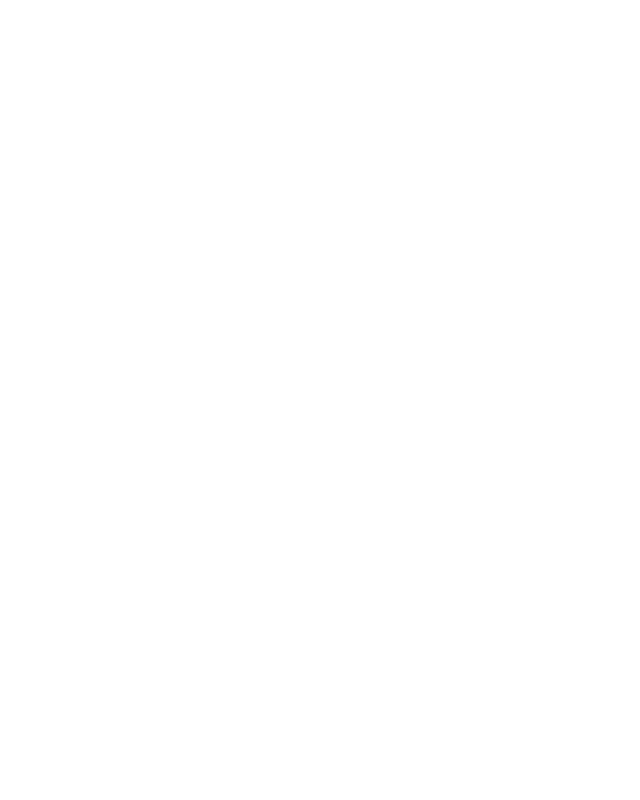
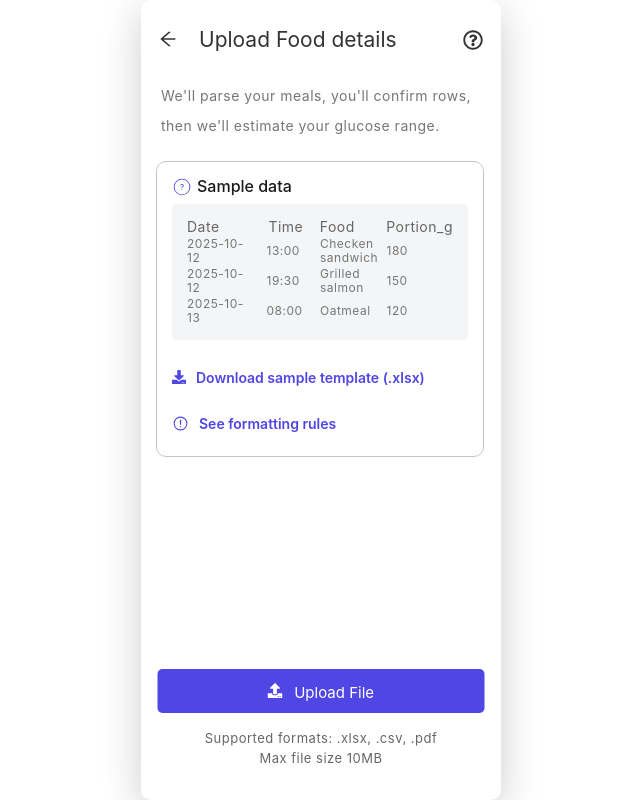
Before and after one commit to mohdkamleen/demo-neurom-fr, a React (Create React App) app: page /fileupload in a window 1280 px wide. Before the commit this address had no page. Shown: the whole page, without its empty margins (319-959 px from the left). Built offline with nearby package versions, Linux system fonts and the light colour scheme.

Commit message:
upload file is completed

```diff
--- a/src/App.jsx
+++ b/src/App.jsx
@@ -6,6 +6,7 @@
 import Predict from "./pages/Predict";
 import 'antd/dist/reset.css'; // For AntD v5+
 import ManualEntry from "./pages/ManualEntry";
+import FileUpload from "./pages/UploadFoodDetails";
 
 
 function App() {
@@ -17,6 +18,7 @@
           <Route path="/home" element={<Home />} />
           <Route path="/predict" element={<Predict />} />
           <Route path="/manualentry" element={<ManualEntry />} />
+          <Route path="/fileupload" element={<FileUpload />} />
         </Routes>
       </div>
   );
--- a/src/pages/ManualEntry/index.css
+++ b/src/pages/ManualEntry/index.css
@@ -124,6 +124,7 @@
   gap: 10px;
   border-radius: 5px;
   border: none;
+  background: transparent;
   font-weight: 600;
   cursor: pointer;
   font-size: 15px;
@@ -140,79 +141,3 @@
   display: flex;
   gap: 10px;
 }
-
-
-
-
-
-
-
-
-
-
-
-
-
-
-
-
-
-
-
-
-
-
-
-
-
-
-
-
-
-
-
-.predict-body{
-  color: #767676;
-}
-.predict-body .we-ll-text{
-  font-size: 14px;
-  letter-spacing: .5px;
-  line-height: 30px;
-  margin: 0px 20px 15px 20px;
-  display: block;
-}
-
-.predict-body .single-btn{
-  display: block;
-  margin: auto;
-  width: 328px;
-  height: 92px;
-  margin-top: 16px;
-  border-radius: 10px;
-  display: flex;
-  align-items: center;
-  justify-content: space-between;
-  padding: 15px;
-  border: 2px solid #40404065;
-  cursor: pointer;
-  transition: .3s;
-}
-
-.predict-body .single-btn:hover{
-  box-shadow: 0px 0px 10px #4e46e542;
-}
-
-.predict-body .single-btn div{
-  display: flex;
-  flex-direction: column;
-  padding: 10px 15px 0 15px;
-}
-.predict-body .single-btn div h4{
-  color: #4F46E5;
-  font-weight: 600;
-}
-.predict-body .single-btn div p{
-  letter-spacing: .5px;
-  line-height: 20px;
-  font-size: 14px;
-}
--- a/src/pages/ManualEntry/index.jsx
+++ b/src/pages/ManualEntry/index.jsx
@@ -73,7 +73,7 @@
           />
 
           <label htmlFor="userId">
-            Food Name <span className="required">*</span>
+            Food Name<span className="required">*</span>
           </label>
           <input
             type="text"
@@ -82,7 +82,7 @@
           />
 
           <label htmlFor="userId">
-            Food Type <span className="required">*</span>
+            Food Type<span className="required">*</span>
           </label>
           <Select className="select" value={"Breakfast"}>
             <Select.Option value="Breakfast"></Select.Option>
@@ -92,7 +92,7 @@
 
 
           <label htmlFor="userId">
-            Serving Size <span className="required">*</span>
+            Serving Size<span className="required">*</span>
           </label>
           <input
             type="text"
@@ -101,21 +101,56 @@
           />
 
           <label htmlFor="userId">
-            Number of Servings <span className="required">*</span>
+            Number of Servings<span className="required">*</span>
           </label>
           <div className="number-servings-btn-group">
-            <input style={{padding:"0 25px ",fontSize:"30px"}} type="button" value={"-"} />
+            <input style={{ padding: "0 25px ", fontSize: "30px" }} type="button" value={"-"} />
             <input
-            style={{textAlign:"center",width:"150px"}}
+              style={{ textAlign: "center", width: "150px" }}
               type="text"
               value={1}
               required
             />
-            <input style={{padding:"0 25px ",fontSize:"30px"}} type="button" value={"+"} />
+            <input style={{ padding: "0 25px ", fontSize: "30px" }} type="button" value={"+"} />
           </div>
 
+          <div style={{ display: "flex",justifyContent:"space-between",alignItems:"center",marginTop:"-20px" }}>
+            <label htmlFor="userId">
+              Carbs<span className="required">*</span>
+            </label>
+            <input
+            style={{width:"134px"}}
+              type="text"
+              placeholder="ex: 50"
+              required
+            />
+          </div>
 
-          <button type="submit" className="add-another-food-btn">
+          <div style={{ display: "flex",justifyContent:"space-between",alignItems:"center",marginTop:"-20px" }}>
+            <label htmlFor="userId">
+              Clories<span className="required">*</span>
+            </label>
+            <input
+            style={{width:"134px"}}
+              type="text"
+              placeholder="ex: 100"
+              required
+            />
+          </div>
+
+          <div style={{ display: "flex",justifyContent:"space-between",alignItems:"center",marginTop:"-20px" }}>
+            <label htmlFor="userId">
+              Fiber<span className="required">*</span>
+            </label>
+            <input
+            style={{width:"134px"}}
+              type="text"
+              placeholder="ex: 65"
+              required
+            />
+          </div>
+
+          <button className="add-another-food-btn">
             <FaPlus style={{ fontSize: "18px" }} />  Add another food
           </button>
 
--- /dev/null
+++ b/src/pages/UploadFoodDetails/index.css
@@ -0,0 +1,148 @@
+
+.top-header-screen {
+  width: 360px;
+  height: 100%;
+  position: absolute;
+  top: 0;
+  left: 50%;
+  transform: translateX(-50%);
+  background: #ffffff;
+  border-radius: 10px;
+  box-shadow: 0 10px 40px rgba(0, 0, 0, 0.2);
+  font-family: "Inter", sans-serif;
+}
+
+.top-bar{
+  display: flex;
+  align-items: center;
+  justify-content: space-between;
+}
+
+.top-bar div {
+  display: flex;
+  align-items: center;
+  font-size: 14px;
+  color: #333;
+}
+
+.top-bar div .back-arrow {
+  font-size: 18px;
+  margin-bottom: 10px;
+  cursor: pointer;
+}
+
+.top-bar div h2 {
+  font-weight: 400;
+  padding: 0 10px;
+}
+
+.upload-food-body .we-ll-text{
+  font-size: 14px;
+  letter-spacing: .5px;
+  color: #767676;
+  line-height: 30px;
+  margin: 0px 20px 15px 20px;
+  display: block;
+}
+
+.upload-food-body .content-data-section{
+  border-radius: 10px;
+  border: 1px solid #C4C4C4;
+  height: 296px;
+  width: 328px;
+  margin: 20px 15px;
+  padding: 15px;
+}
+
+.upload-food-body .single-btn{
+  display: block;
+  margin: auto;
+  width: 328px;
+  height: 92px;
+  margin-top: 16px;
+  border-radius: 10px;
+  display: flex;
+  align-items: center;
+  justify-content: space-between;
+  padding: 15px;
+  border: 2px solid #40404065;
+  cursor: pointer;
+  transition: .3s;
+}
+
+.upload-food-body .single-btn:hover{
+  box-shadow: 0px 0px 10px #4e46e542;
+}
+
+.upload-food-body .single-btn div{
+  display: flex;
+  flex-direction: column;
+  padding: 10px 15px 0 15px;
+}
+.upload-food-body .single-btn div h4{
+  color: #4F46E5;
+  font-weight: 600;
+}
+.upload-food-body .single-btn div p{
+  letter-spacing: .5px;
+  line-height: 20px;
+  font-size: 14px;
+}
+
+.upload-food-body .table-details-formate{
+  background: #F3F5F7;
+  border-radius: 5px;
+}
+.upload-food-body .table-details-formate{
+  font-size: 12px;
+  height: 136px;
+  letter-spacing: .5px;
+  padding: 15px;
+  color: #767676;
+  display: flex;
+  flex-direction: column;
+  justify-content: space-between;
+}
+
+.upload-food-body .table-details-formate div{
+  display: flex;
+  align-items: center;
+}
+.upload-food-body .table-details-formate div:first-child{
+  font-size: 14px;
+  color: #656565;
+}
+
+.upload-food-body .table-details-formate div span{
+  flex: 1;
+}
+
+.upload-food-body  .file-upload-footer {
+  text-align: center;
+  font-size: 12px;
+  color: #666;
+  padding: 16px;
+  position: absolute;
+  bottom: 16px;
+  text-align: center;
+  left: 50%;
+  transform: translate(-50%);
+
+}
+
+.upload-food-body  .file-upload-footer  .upload-btn {
+  background-color: #4F46E5;
+  color: white;
+  padding: 12px 16px;
+  border-radius: 5px;
+  border: none;
+  cursor: pointer;
+  font-size: 15px;
+  width: 327px;
+  height: 44px;
+  margin-bottom: 15px;
+}
+
+.upload-food-body  .file-upload-footer  .upload-btn:hover {
+  background-color: #2735d1;
+}
--- /dev/null
+++ b/src/pages/UploadFoodDetails/index.jsx
@@ -0,0 +1,85 @@
+import React, { useState } from "react";
+import { useNavigate } from "react-router-dom";
+import "./index.css";
+import { ArrowLeftOutlined, CheckCircleFilled, CheckCircleOutlined, EyeInvisibleOutlined, EyeOutlined } from "@ant-design/icons";
+import FooterMenu from "../Components/FooterMenu";
+import { FaAngleRight, FaChevronRight, FaDownload, FaKeyboard, FaQrcode, FaQuestionCircle, FaRegQuestionCircle, FaUpload } from "react-icons/fa";
+import { message } from "antd";
+import { CiCircleAlert, CiCircleQuestion } from "react-icons/ci";
+import { IoAlertCircleOutline } from "react-icons/io5";
+
+export default function FileUpload() {
+  const navigate = useNavigate();
+
+  //We'll estimate a likely post-meal glucose range More logged meals → better confidence
+  return (
+    <div className="top-header-screen">
+      <div className="top-bar">
+        <div>
+          <span onClick={_ => navigate(-1)} className="back-arrow"><ArrowLeftOutlined /></span>
+          <h2>Upload Food details</h2>
+        </div>
+        <div>
+          <FaRegQuestionCircle style={{ fontSize: "20px", marginBottom: "10px" }} />
+        </div>
+      </div>
+
+      <div className="upload-food-body">
+        <p className="we-ll-text">We'll parse your meals, you'll confirm rows, then we'll estimate your glucose range.</p>
+        <div className="content-data-section">
+          <div style={{ display: "flex", alignItems: "center", gap: "5px" }}>
+            <CiCircleQuestion style={{ color: "#4F46E5", fontSize: "20px", marginBottom: "7px" }} /> <h4>Sample data</h4>
+          </div>
+          <div className="table-details-formate">
+            <div>
+              <span>Date</span>
+              <span>&ensp;&ensp;Time</span>
+              <span>Food</span>
+              <span>Portion_g</span>
+            </div>
+            <div>
+              <span>2025-10-12</span>
+              <span>&ensp;&ensp;13:00</span>
+              <span>Checken sandwich</span>
+              <span>180</span>
+            </div>
+            <div>
+              <span>2025-10-12</span>
+              <span>&ensp;&ensp;19:30</span>
+              <span>Grilled salmon</span>
+              <span>150</span>
+            </div>
+            <div>
+              <span>2025-10-13</span>
+              <span>&ensp;&ensp;08:00</span>
+              <span>Oatmeal</span>
+              <span>120</span>
+            </div>
+          </div>
+
+          <div style={{ marginTop: "30px", fontSize: "14px", color: "#4F46E5", fontWeight: "600", display: "flex", alignItems: "center", gap: "10px" }}>
+            <FaDownload style={{ marginBottom: "15px" }} />
+            <p>Download sample template (.xlsx)</p>
+          </div>
+
+          <div style={{ marginTop: "15px", fontSize: "14px", color: "#4F46E5", fontWeight: "600", display: "flex", alignItems: "center", gap: "10px" }}>
+            <IoAlertCircleOutline style={{ marginBottom: "15px", fontSize: "17px" }} />
+            <p>See formatting rules</p>
+          </div>
+
+
+      <footer className="file-upload-footer">
+        <button className="upload-btn">
+         <FaUpload style={{margin:"2px 7px 0 0"}} /> <span>Upload File</span>
+        </button>
+         <br />
+       <div style={{fontSize:"13px",lineHeight:"20px",letterSpacing:".5px"}}>Supported formats: .xlsx, .csv, .pdf <br /> Max file size 10MB</div>
+      </footer>
+
+        </div>
+      </div>
+
+
+    </div>
+  );
+}
```
